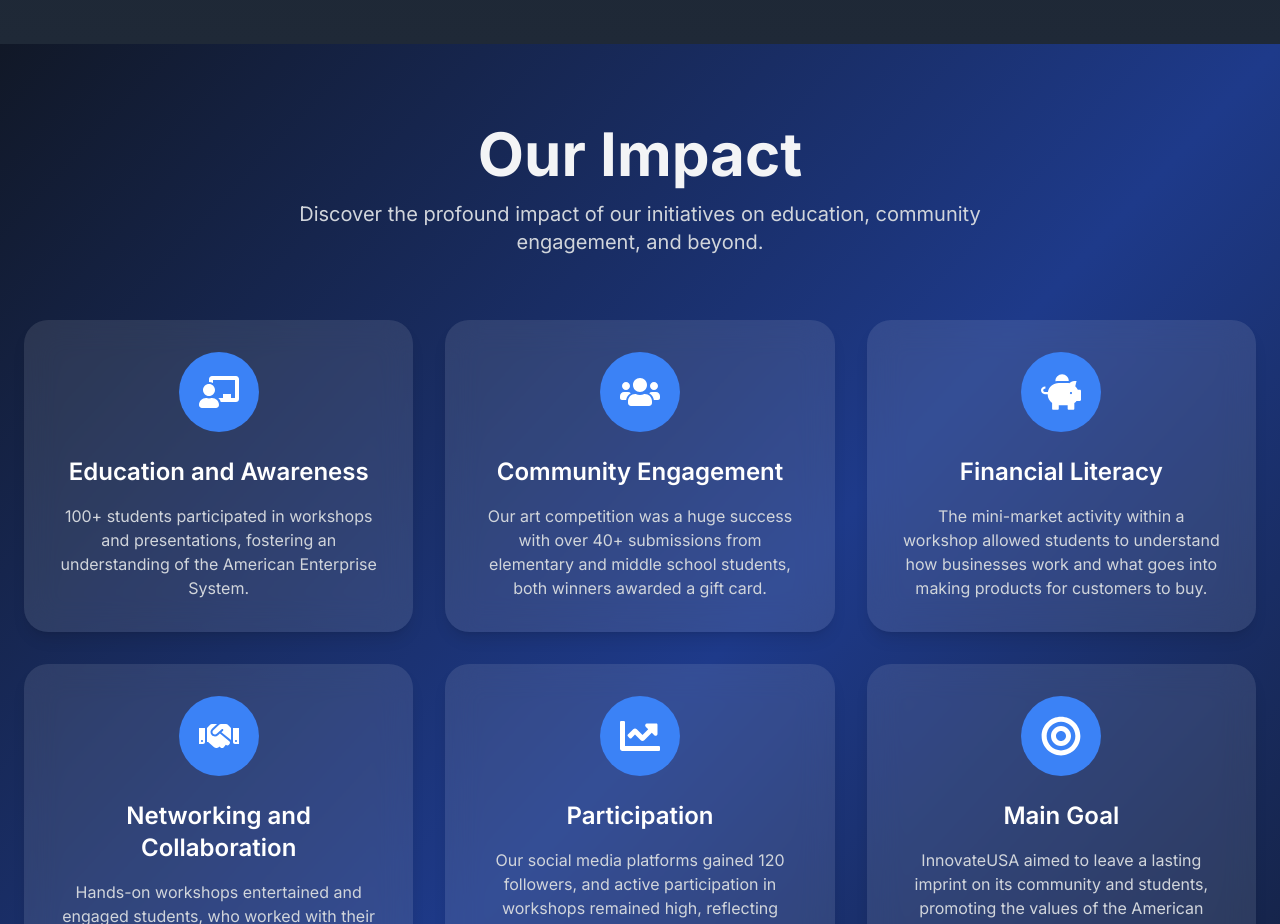
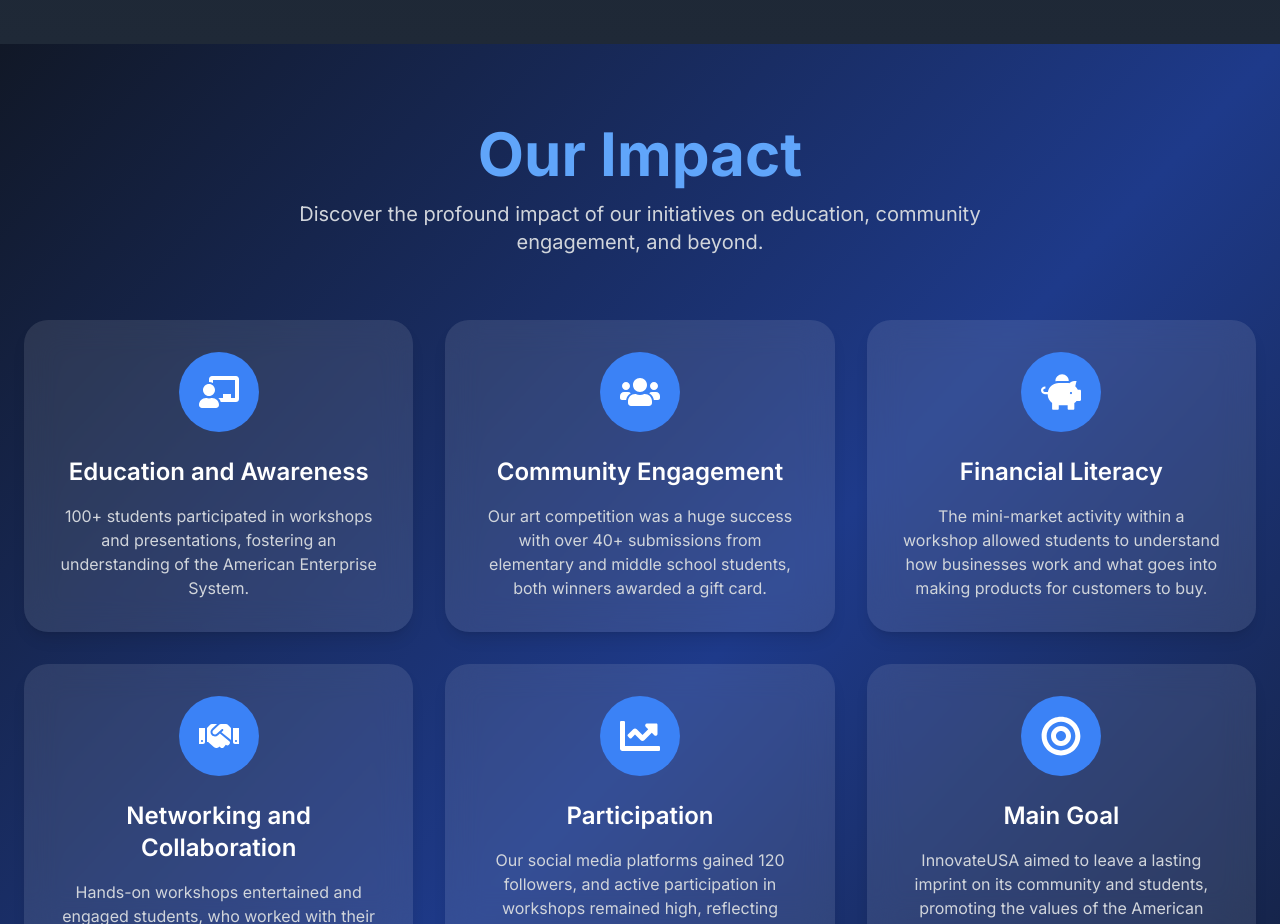
Before and after one commit to arao761/innovate-usa, a Next.js app: page / in a window 1280 px wide. Shown: the part 2540-3464 px from the top of the page. Built offline with nearby package versions, Linux system fonts and the light colour scheme.

Commit message:
changed bkue color

```diff
--- a/components/ImpactSection.tsx
+++ b/components/ImpactSection.tsx
@@ -22,7 +22,7 @@ const ImpactSection: React.FC = () => {
                     transition={{ duration: 0.8 }}
                     className="text-center mb-16"
                 >
-                    <h2 className="text-6xl font-bold text-blue mb-4">Our Impact</h2>
+                    <h2 className="text-6xl font-bold text-blue-400 mb-4">Our Impact</h2>
                     <p className="text-xl text-gray-300 max-w-3xl mx-auto">
                         Discover the profound impact of our initiatives on education, community engagement, and beyond.
                     </p>
--- a/components/TeamSection.tsx
+++ b/components/TeamSection.tsx
@@ -22,7 +22,7 @@ const TeamSection: React.FC = () => {
                     transition={{ duration: 0.8 }}
                     className="text-center mb-16"
                 >
-                    <h2 className="text-6xl font-bold text-transparent bg-clip-text text-blue mb-4">Our Innovative Team</h2>
+                    <h2 className="text-6xl font-bold text-transparent bg-clip-text text-blue-500 mb-4">Our Innovative Team</h2>
                     <p className="text-xl text-gray-300">Meet the minds behind InnovateUSA</p>
                 </motion.div>
                 <div className="grid grid-cols-1 sm:grid-cols-2 lg:grid-cols-3 gap-10">
```
